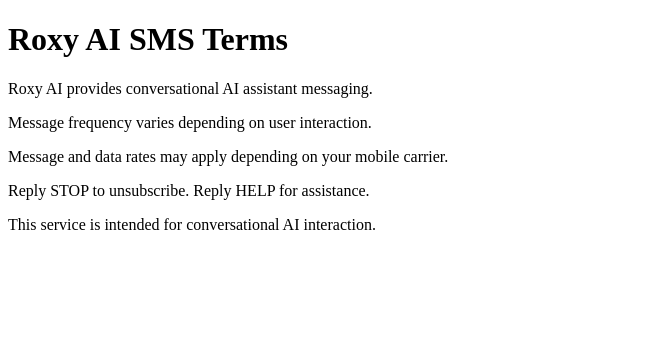
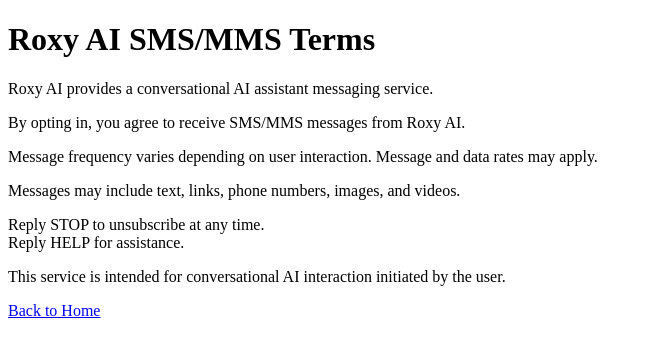
Before and after one commit to seymout/roxy_chat, a plain HTML site: page terms.html in a window 1280 px wide. Shown: the whole page, without its empty margins (0-649 px from the left). Drawn offline with Linux system fonts and the light colour scheme.

Commit message:
Update terms.html

```diff
--- a/terms.html
+++ b/terms.html
@@ -5,27 +5,36 @@
 </head>
 <body>
 
-<h1>Roxy AI SMS Terms</h1>
+<h1>Roxy AI SMS/MMS Terms</h1>
 
 <p>
-Roxy AI provides conversational AI assistant messaging.
+Roxy AI provides a conversational AI assistant messaging service.
+</p>
+
+<p>
+By opting in, you agree to receive SMS/MMS messages from Roxy AI.
 </p>
 
 <p>
 Message frequency varies depending on user interaction.
+Message and data rates may apply.
 </p>
 
 <p>
-Message and data rates may apply depending on your mobile carrier.
+Messages may include text, links, phone numbers, images, and videos.
 </p>
 
 <p>
-Reply STOP to unsubscribe.
+Reply STOP to unsubscribe at any time.<br>
 Reply HELP for assistance.
 </p>
 
 <p>
-This service is intended for conversational AI interaction.
+This service is intended for conversational AI interaction initiated by the user.
+</p>
+
+<p>
+<a href="index.html">Back to Home</a>
 </p>
 
 </body>
```
